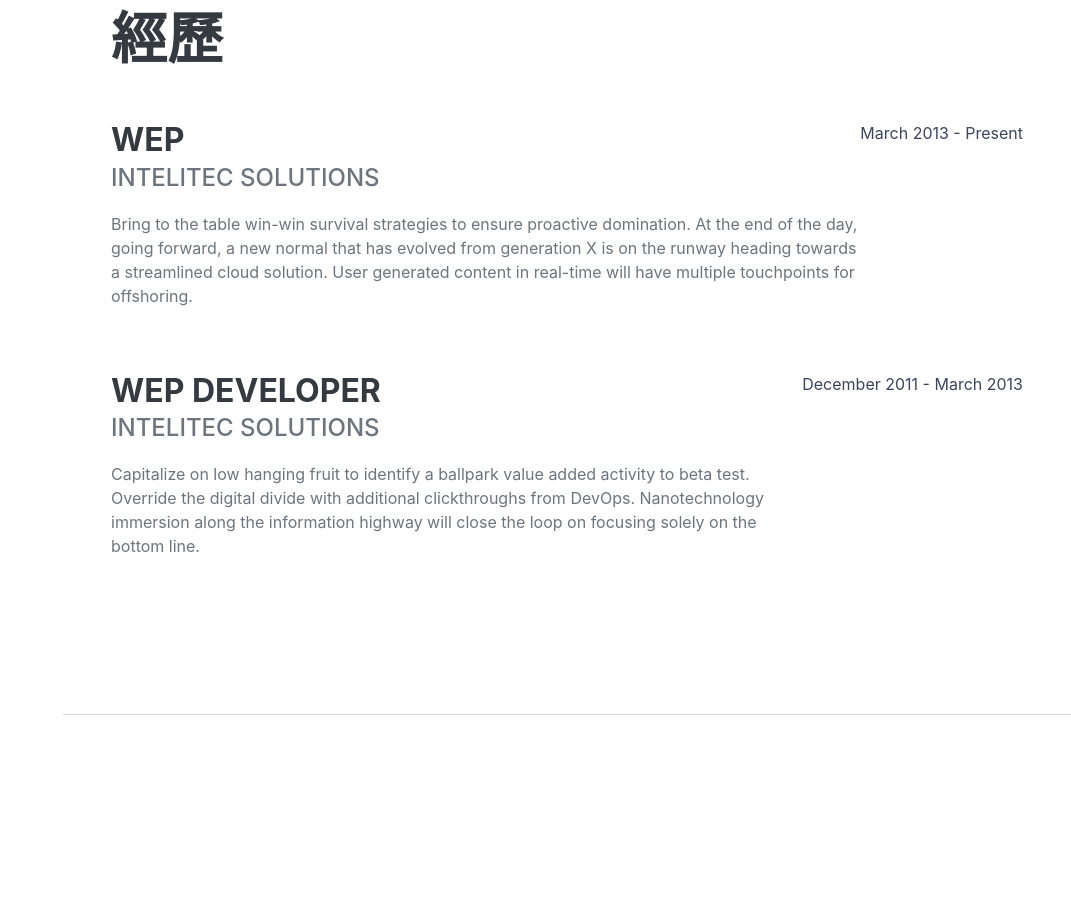
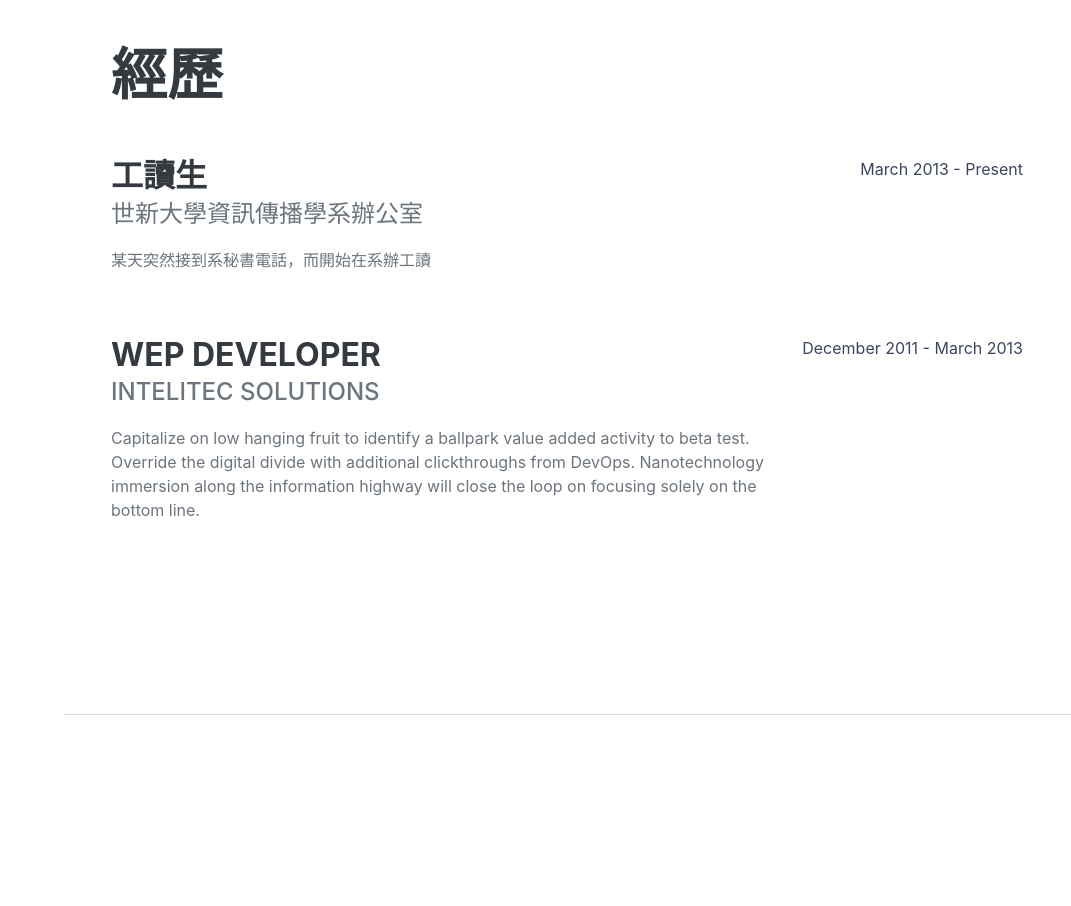
Before and after one commit to A113070027/a113070027.github.io, a plain HTML site: page index.html in a window 1280 px wide. Shown: the part 1760-2666 px from the top of the page, without its empty margins (209-1280 px from the left). Drawn offline with nearby package versions, Linux system fonts and the light colour scheme; a web font is replaced by a local one.

Commit message:
Update index.html

```diff
--- a/index.html
+++ b/index.html
@@ -99,9 +99,9 @@
                     <h2 class="mb-5">經歷</h2>
                     <div class="d-flex flex-column flex-md-row justify-content-between mb-5">
                         <div class="flex-grow-1">
-                            <h3 class="mb-0">wep</h3>
-                            <div class="subheading mb-3">Intelitec Solutions</div>
-                            <p>Bring to the table win-win survival strategies to ensure proactive domination. At the end of the day, going forward, a new normal that has evolved from generation X is on the runway heading towards a streamlined cloud solution. User generated content in real-time will have multiple touchpoints for offshoring.</p>
+                            <h3 class="mb-0">工讀生</h3>
+                            <div class="subheading mb-3">世新大學資訊傳播學系辦公室</div>
+                            <p>某天突然接到系秘書電話，而開始在系辦工讀</p>
                         </div>
                         <div class="flex-shrink-0"><span class="text-primary">March 2013 - Present</span></div>
                     </div>
```
